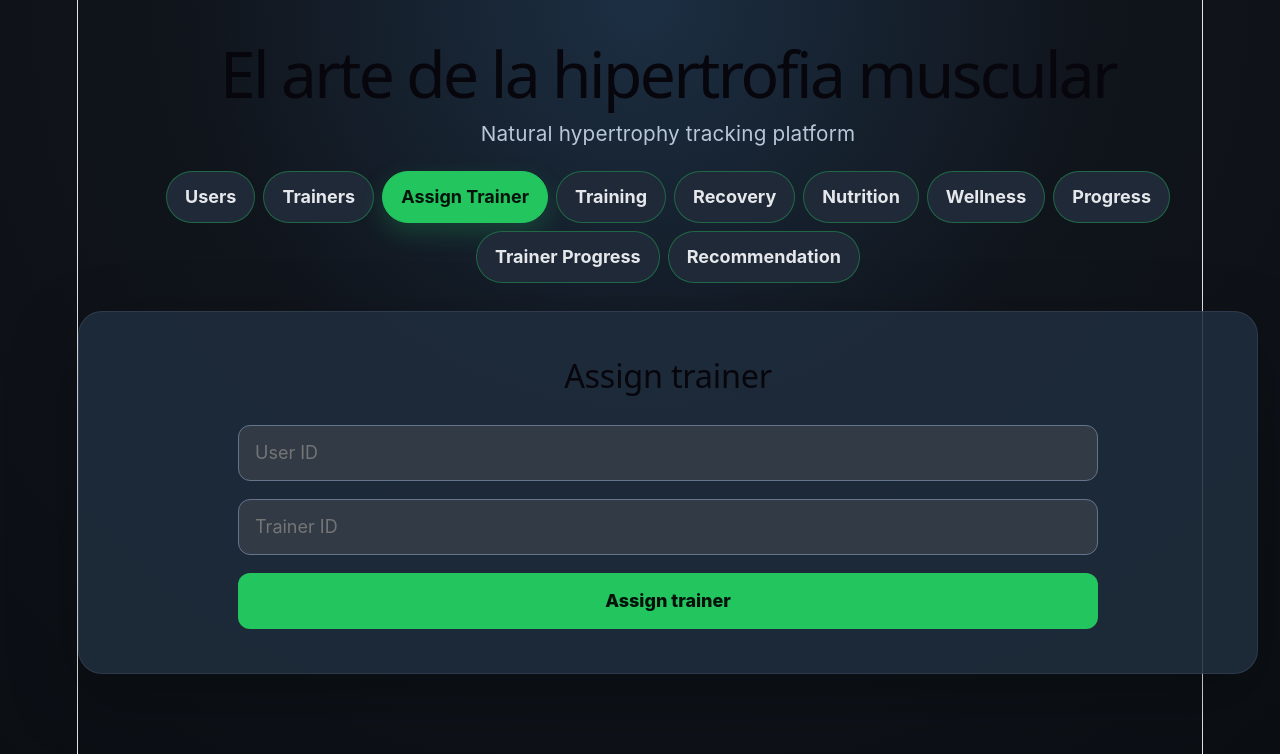
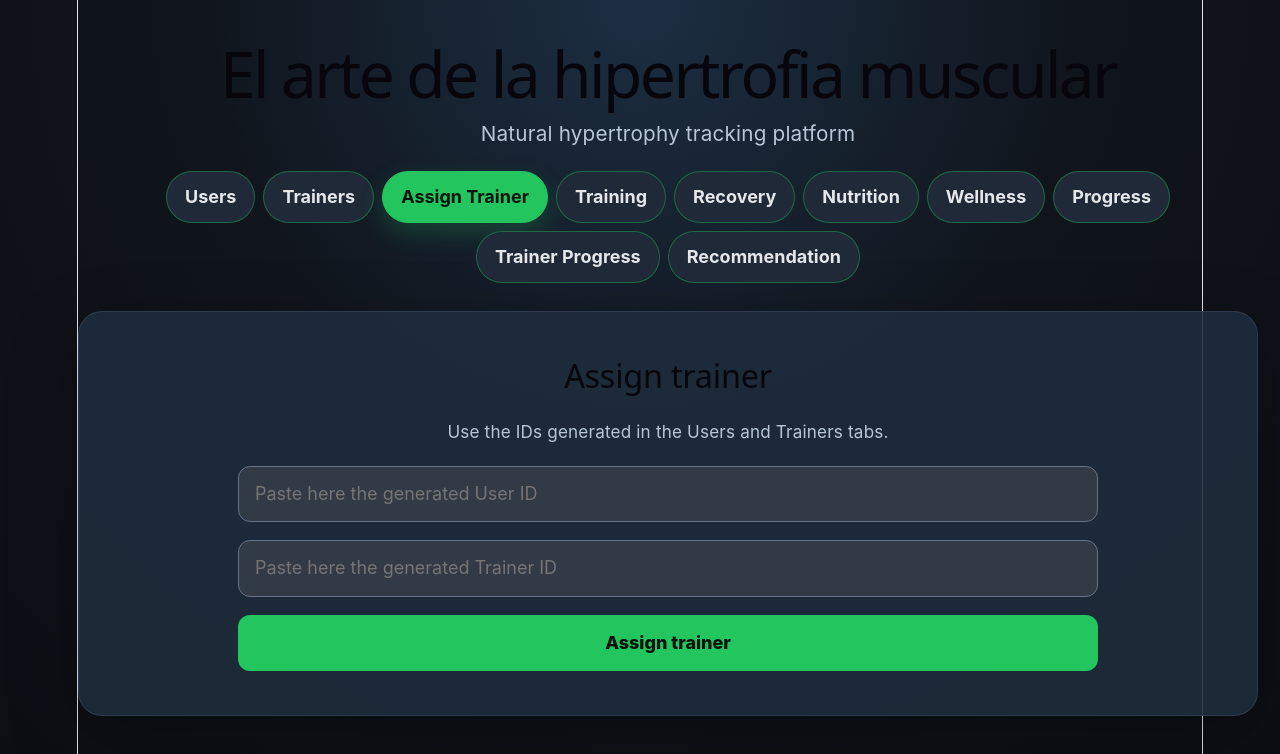
Before and after one commit to anaruth-hub/hypertrophy-art-app, a React app in the folder frontend/: page / in a window 1280 px wide. Both pictures are taken after a click on the button "Assign Trainer". Shown: the top 754 px of the page. Built offline with nearby package versions, Linux system fonts and the light colour scheme; the HTML template or start-up script is replaced by a standard one.

Commit message:
style(frontend): add helper text for generated ids

```diff
--- a/frontend/src/App.css
+++ b/frontend/src/App.css
@@ -277,3 +277,11 @@ textarea {
 .created-card button {
   margin-top: 6px;
 }
+
+.form-helper {
+  margin: -6px 0 4px;
+  color: #b7c7d8;
+  font-size: 0.95rem;
+  text-align: center;
+  line-height: 1.5;
+}
--- a/frontend/src/components/forms/AssignmentForm.jsx
+++ b/frontend/src/components/forms/AssignmentForm.jsx
@@ -65,9 +65,13 @@ function AssignmentForm() {
 
       <h2>Assign trainer</h2>
 
+      <p className="form-helper">
+        Use the IDs generated in the Users and Trainers tabs.
+      </p>
+
       <input
         name="userId"
-        placeholder="User ID"
+        placeholder="Paste here the generated User ID"
         value={assignmentForm.userId}
         onChange={handleAssignmentChange}
         required
@@ -75,7 +79,7 @@ function AssignmentForm() {
 
       <input
         name="trainerId"
-        placeholder="Trainer ID"
+        placeholder="Paste here the generated Trainer ID"
         value={assignmentForm.trainerId}
         onChange={handleAssignmentChange}
         required
--- a/frontend/src/components/forms/DeloadRecommendation.jsx
+++ b/frontend/src/components/forms/DeloadRecommendation.jsx
@@ -32,10 +32,14 @@ function DeloadRecommendation() {
     <section className="form-card">
       <h2>Deload recommendation</h2>
 
+      <p className="form-helper">
+        Paste a User ID to receive a basic fatigue and deload recommendation.
+      </p>
+
       <form onSubmit={handleSubmit} className="summary-search">
         <input
           name="userId"
-          placeholder="User ID"
+          placeholder="Paste here the generated User ID"
           value={userId}
           onChange={(event) => setUserId(event.target.value)}
           required
--- a/frontend/src/components/forms/NutritionForm.jsx
+++ b/frontend/src/components/forms/NutritionForm.jsx
@@ -68,9 +68,13 @@ function NutritionForm() {
     <form className="form-card" onSubmit={handleNutritionSubmit}>
       <h2>Nutrition macros</h2>
 
+      <p className="form-helper">
+        Use a generated User ID to connect nutrition data to a profile.
+      </p>
+
       <input
         name="userId"
-        placeholder="User ID"
+        placeholder="Paste here the generated User ID"
         value={nutritionForm.userId}
         onChange={handleNutritionChange}
         required
--- a/frontend/src/components/forms/ProgressSummary.jsx
+++ b/frontend/src/components/forms/ProgressSummary.jsx
@@ -32,10 +32,14 @@ function ProgressSummary() {
     <section className="form-card">
       <h2>Progress summary</h2>
 
+      <p className="form-helper">
+        Paste a User ID to view training, recovery, nutrition and wellness progress.
+      </p>
+
       <form onSubmit={handleSubmit} className="summary-search">
         <input
           name="userId"
-          placeholder="User ID"
+          placeholder="Paste here the generated User ID"
           value={userId}
           onChange={(event) => setUserId(event.target.value)}
           required
--- a/frontend/src/components/forms/RecoveryForm.jsx
+++ b/frontend/src/components/forms/RecoveryForm.jsx
@@ -60,9 +60,13 @@ function RecoveryForm() {
     <form className="form-card" onSubmit={handleRecoverySubmit}>
       <h2>Recovery check-in</h2>
 
+      <p className="form-helper">
+        Use a generated User ID to connect recovery data to a profile.
+      </p>
+
       <input
         name="userId"
-        placeholder="User ID"
+        placeholder="Paste here the generated User ID"
         value={recoveryForm.userId}
         onChange={handleRecoveryChange}
         required
--- a/frontend/src/components/forms/TrainerProgressSummary.jsx
+++ b/frontend/src/components/forms/TrainerProgressSummary.jsx
@@ -41,10 +41,14 @@ function TrainerProgressSummary() {
     <section className="form-card">
       <h2>Trainer progress view</h2>
 
+      <p className="form-helper">
+        Use a Trainer ID and an assigned User ID to view supervised progress.
+      </p>
+
       <form onSubmit={handleSubmit} className="summary-search">
         <input
           name="trainerId"
-          placeholder="Trainer ID"
+          placeholder="Paste here the generated Trainer ID"
           value={form.trainerId}
           onChange={handleChange}
           required
@@ -52,7 +56,7 @@ function TrainerProgressSummary() {
 
         <input
           name="userId"
-          placeholder="Assigned User ID"
+          placeholder="Paste here the assigned User ID"
           value={form.userId}
           onChange={handleChange}
           required
--- a/frontend/src/components/forms/TrainingForm.jsx
+++ b/frontend/src/components/forms/TrainingForm.jsx
@@ -58,9 +58,13 @@ function TrainingForm() {
     <form className="form-card" onSubmit={handleTrainingSubmit}>
       <h2>Register training</h2>
 
+      <p className="form-helper">
+        Use a generated User ID before registering training data.
+      </p>
+
       <input
         name="userId"
-        placeholder="User ID"
+        placeholder="Paste here the generated User ID"
         value={trainingForm.userId}
         onChange={handleTrainingChange}
         required
--- a/frontend/src/components/forms/WellnessForm.jsx
+++ b/frontend/src/components/forms/WellnessForm.jsx
@@ -59,9 +59,13 @@ function WellnessForm() {
     <form className="form-card" onSubmit={handleWellnessSubmit}>
       <h2>Wellness check-in</h2>
 
+      <p className="form-helper">
+        Use a generated User ID to connect wellness data to a profile.
+      </p>
+
       <input
         name="userId"
-        placeholder="User ID"
+        placeholder="Paste here the generated User ID"
         value={wellnessForm.userId}
         onChange={handleWellnessChange}
         required
```
